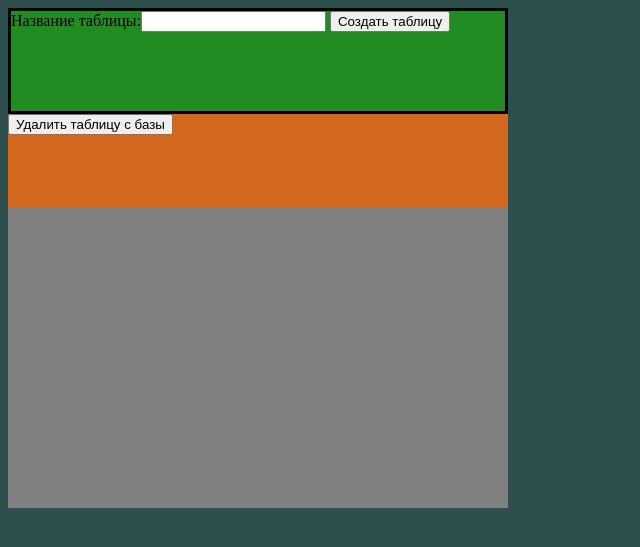
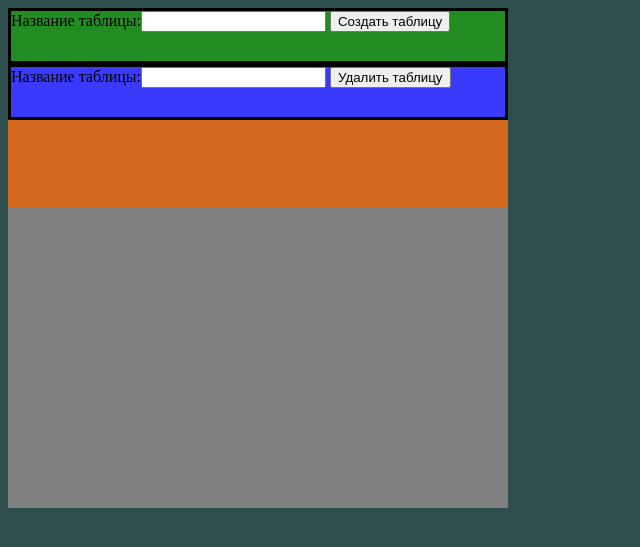
Before and after one commit to hrodvar-one/cost-accounting-app, a PHP site: page / in a window 1280 px wide. Shown: the top 547 px of the page, without its empty margins (0-640 px from the left). Run offline with PHP 8.4, Linux system fonts and the light colour scheme.

Commit message:
Implemented a form for deleting a database table

```diff
--- a/index.html
+++ b/index.html
@@ -18,21 +18,22 @@
 		<div class="panel-create-table">
 			<form name="table" action="/php/create-table.php" method="post">
 				<label for="table-name">Название таблицы:</label><input type="text" name="table-name" id="table-name">
-<!--				<button type="submit" onclick="sendForm()">Создать таблицу</button>-->
 				<button type="submit">Создать таблицу</button>
 			</form>
-			<div id="result">
-
-			</div>
-<!--			<input type="text" maxlength="10" id="input-name-table" value="">-->
-<!--			<button type="button" id="get" onclick="getData()">Добавить таблицу в базу</button>-->
-<!--			<div id="result"></div>-->
+			<div id="result"></div>
+		</div>
+		<div class="panel-delete-table">
+			<form name="delete-table" action="/php/delete-table.php" method="post">
+				<label for="table-name-delete">Название таблицы:</label><input type="text" name="table-name-delete" id="table-name-delete">
+				<button type="submit">Удалить таблицу</button>
+			</form>
+			<div id="result-delete"></div>
 		</div>
 
-		<div>
-			<button type="button" id="get-delete" onclick="getDataAboutDeletingTable()">Удалить таблицу с базы</button>
-			<div id="result-delete"></div>
-		</div>
+<!--		<div>-->
+<!--			<button type="button" id="get-delete" onclick="getDataAboutDeletingTable()">Удалить таблицу с базы</button>-->
+<!--			<div id="result-delete"></div>-->
+<!--		</div>-->
 	</div>
 
 	<br>
--- a/js/app.js
+++ b/js/app.js
@@ -14,23 +14,8 @@ function getData() {
 	xhr.send();
 }
 
-// // Функция отправки запроса к php скрипту
-// // который создаёт таблицу в базе данных
-// function getData() {
-// 	const name = document.querySelector('#input-name-table').value;
-// 	// URL на который будем отправлять GET запрос
-// 	const requestURL = '/php/create-table.php?name=${name}';
-// 	const xhr = new XMLHttpRequest();
-// 	xhr.open('GET', requestURL);
-// 	xhr.onload = () => {
-// 		if (xhr.status !== 200) {
-// 			return;
-// 		}
-// 		document.querySelector('#result').innerHTML = xhr.response;
-// 	}
-// 	xhr.send();
-// }
-
+// -------------------------------------------
+// Список констант для формы создания таблицы
 const elForm = document.querySelector('[name="table"]');
 const elTableName = document.querySelector('[name="table-name"]');
 const elResult = document.querySelector('#result');
@@ -54,12 +39,46 @@ function sendForm() {
 	elResult.textContent = 'Таблица создана';
 }
 
-// при отправке формы
+// ----------------------------------
+// запуск функции отправки запроса на создание таблицы
+// в базе данных при отправке формы
 elForm.addEventListener('submit', (e) => {
 	e.preventDefault();
 	sendForm();
 });
 
+// Список констант для формы удаления таблицы
+const elFormDelete = document.querySelector('[name="delete-table"]');
+const elTableNameDelete = document.querySelector('[name="table-name-delete"]');
+const elResultDelete = document.querySelector('#result-delete');
+const requestURLDelete = elFormDelete.action;
+
+function sendFormDelete() {
+	const tableName = encodeURIComponent(elTableNameDelete.value);
+	const formData = 'table-name-delete=' + tableName;
+	const xhr = new XMLHttpRequest();
+	xhr.open('POST', requestURLDelete);
+	xhr.responseType = 'json';
+	xhr.setRequestHeader('Content-Type', 'application/x-www-form-urlencoded');
+	xhr.onload = () => {
+		if (xhr.status !== 200) {
+			return;
+		}
+		// const response = xhr.response;
+		// elResult.innerHTML = `<ul><li>Имя: <b>${response.test}</b></li></ul>`;
+	}
+	xhr.send(formData);
+	elResultDelete.textContent = 'Таблица удалена';
+}
+
+// запуск функции отправки запроса на создание таблицы
+// в базе данных при отправке формы
+elFormDelete.addEventListener('submit', (e) => {
+	e.preventDefault();
+	sendFormDelete();
+});
+
+// ---------------------------------------
 // Функция отправки запроса к php скрипту
 // который удаляет таблицу в базе данных
 function getDataAboutDeletingTable() {
--- a/styles/css/style.css
+++ b/styles/css/style.css
@@ -11,8 +11,13 @@ body .container .work-with-sqlite {
   background-color: chocolate;
 }
 body .container .work-with-sqlite .panel-create-table {
-  height: 100px;
+  height: 50px;
   background-color: forestgreen;
+  border: 3px solid black;
+}
+body .container .work-with-sqlite .panel-delete-table {
+  height: 50px;
+  background-color: #3a3afd;
   border: 3px solid black;
 }
 
--- a/styles/scss/style.scss
+++ b/styles/scss/style.scss
@@ -13,8 +13,14 @@ body {
       background-color: chocolate;
 
       .panel-create-table {
-        height: 100px;
+        height: 50px;
         background-color: forestgreen;
+        border: 3px solid black;
+      }
+
+      .panel-delete-table {
+        height: 50px;
+        background-color: #3a3afd;
         border: 3px solid black;
       }
     }
```
Also changed, not shown: php/create-table.php (+1 -19 lines), php/delete-table.php (+6 -2 lines), db/app_db.db.
